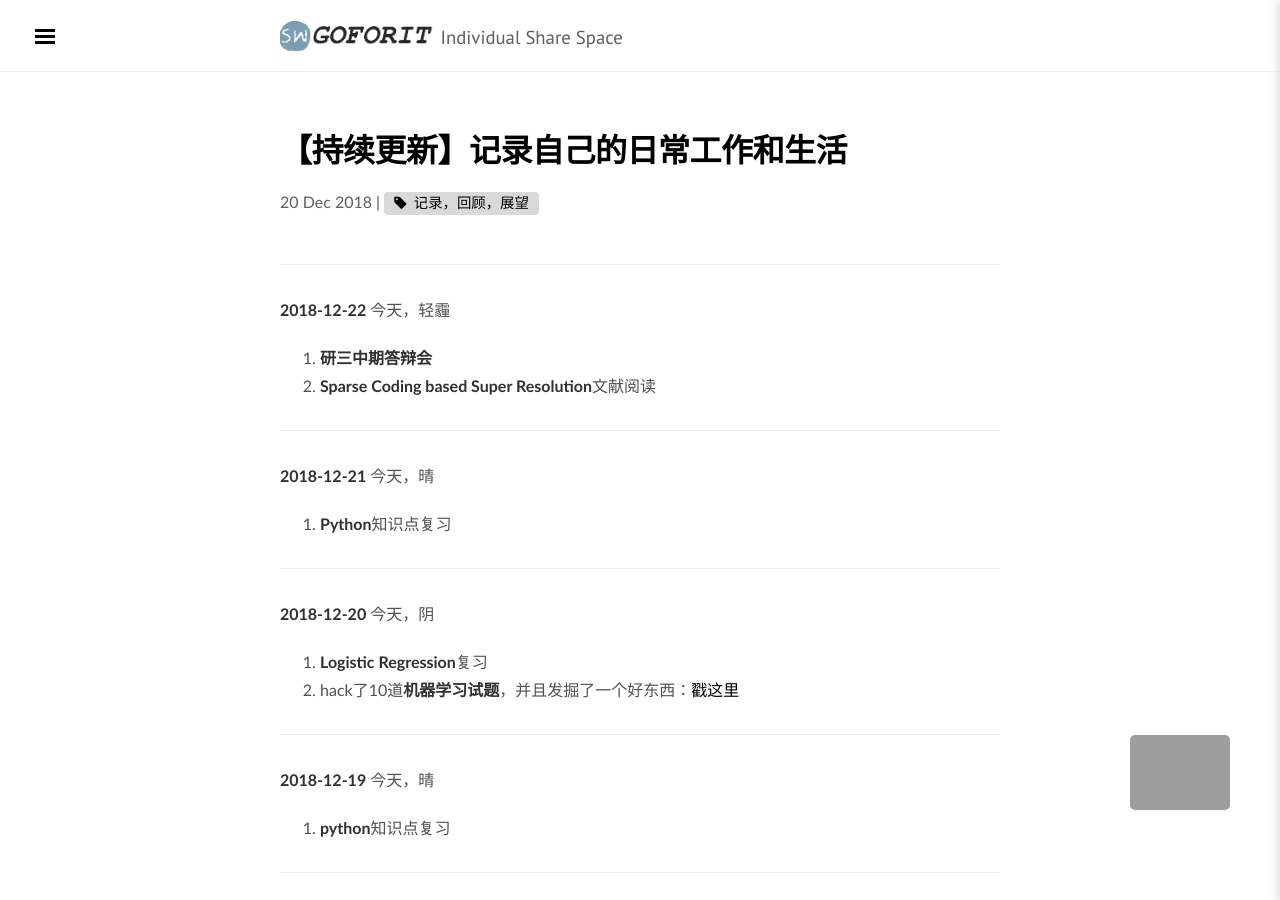
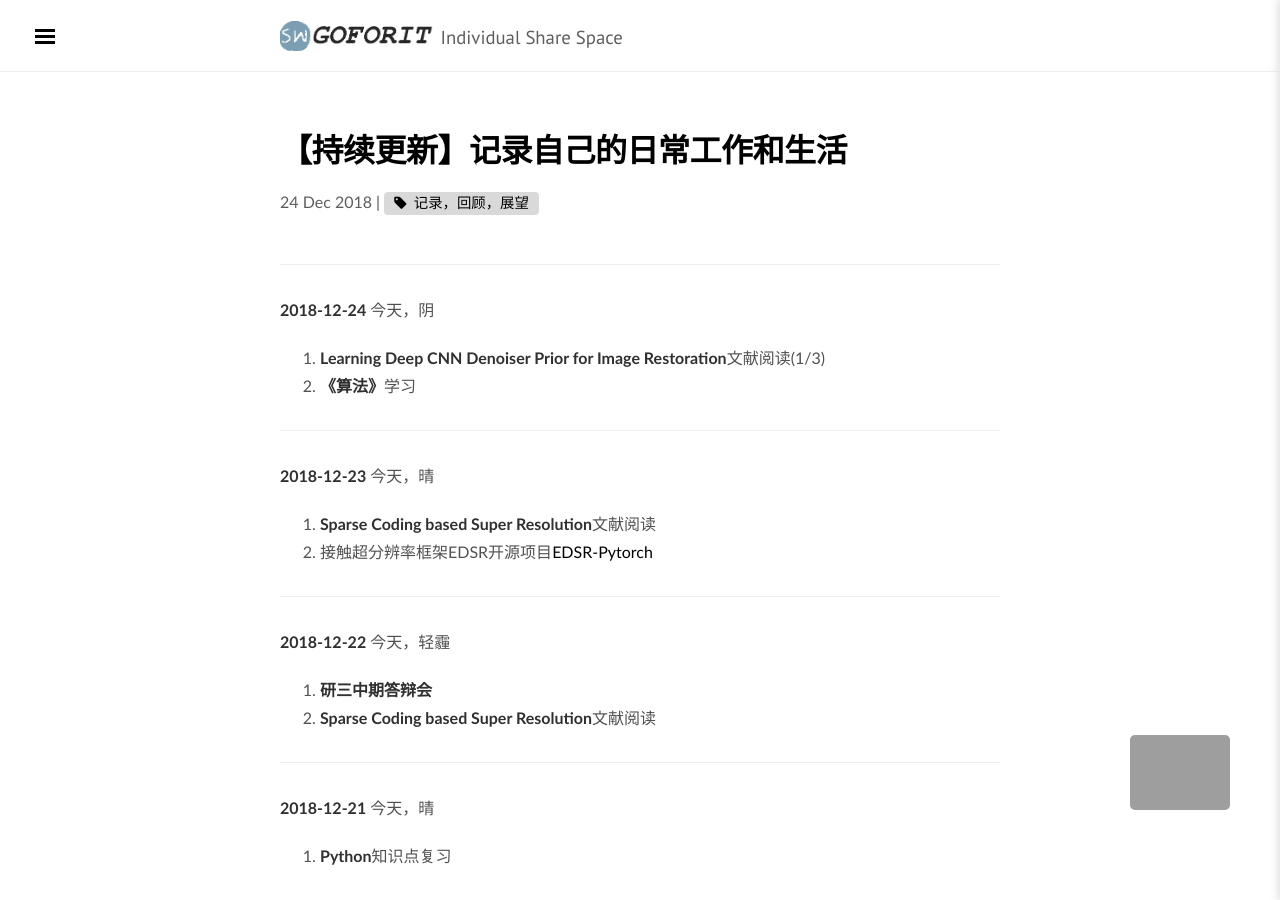
Before and after one commit to illust/illust.github.io, a Jekyll site: the page built from _posts/2018-12-24-works.md, in a window 1280 px wide and 900 px high. Built offline with Jekyll 4.4.1, drawn with Linux system fonts in a browser that asks for light colours; nearby versions of some CDN libraries; some web fonts are replaced; comment, search, counter and statistics services are not loaded; some of the changed text lies outside the part shown.

Commit message:
add works

```diff
--- a/_posts/2018-12-20-works.md
+++ b/_posts/2018-12-24-works.md
@@ -5,6 +5,18 @@ categories: [dailyposts]
 excerpt: 回到写日记的年月里，fight！
 tags: [记录，回顾，展望]
 ---
+----------------------------
+**2018-12-24**
+今天，阴
+1.    **Learning Deep CNN Denoiser Prior for Image Restoration**文献阅读(1/3)
+2.    **《算法》**学习
+
+----------------------------
+**2018-12-23**
+今天，晴
+1.    **Sparse Coding based Super Resolution**文献阅读
+2.    接触超分辨率框架EDSR开源项目[EDSR-Pytorch](https://github.com/thstkdgus35/EDSR-PyTorch)
+
 ----------------------------
 **2018-12-22**
 今天，轻霾
```
Also changed, not shown: _posts/2018-12-19-Python-Interview-Setup.md (+3 -0 lines), _posts/2018-12-24-HalfQuadraticSplittingAlgorithm.md (added, +10 -0 lines).
